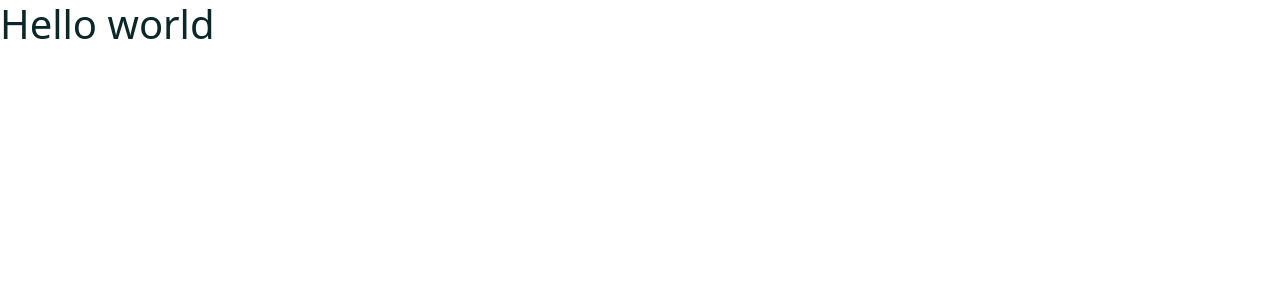
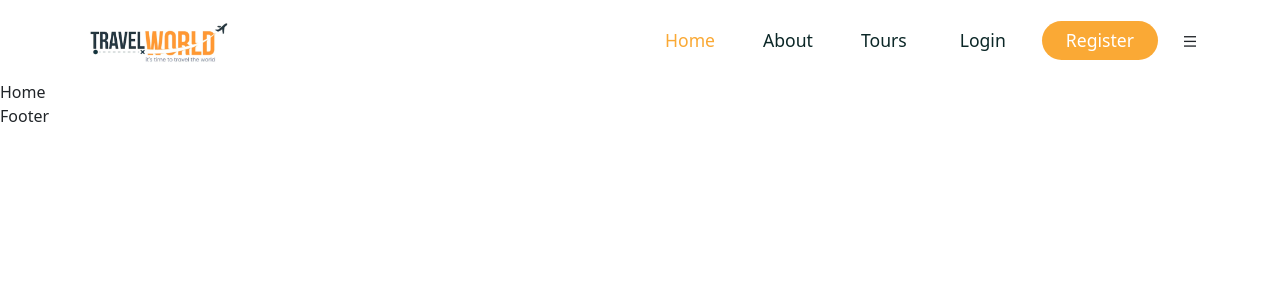
Before and after one commit to Warnakulaisuru/Tour-Management-System, a React (Create React App) app in the folder tour-management/frontend/: page /home in a window 1280 px wide. Shown: the top 300 px of the page. Built offline with nearby package versions, Linux system fonts and the light colour scheme; a web font is replaced by a local one.

Commit message:
create hedder and add some css

```diff
--- a/tour-management/frontend/src/App.js
+++ b/tour-management/frontend/src/App.js
@@ -1,7 +1,9 @@
 import "./App.css";
+import Layout from "./components/Layout/Layout";
+
 
 function App() {
-  return <h1>Hello world</h1>;
+  return <Layout />
 }
 
 export default App;
--- a/tour-management/frontend/src/components/Header/Header.jsx
+++ b/tour-management/frontend/src/components/Header/Header.jsx
@@ -1,9 +1,68 @@
-import React from 'react'
+import React from "react";
+import { Container, Row, Button } from "reactstrap";
+import { NavLink, Link } from "react-router-dom";
+
+import logo from "../../assets/images/logo.png";
+import "./header.css";
+
+const nav__links = [
+  {
+    path: "/home",
+    display: "Home",
+  },
+  {
+    path: "/about",
+    display: "About",
+  },
+  {
+    path: "/tours",
+    display: "Tours",
+  },
+];
 
 const Header = () => {
   return (
-    <div>Header</div>
-  )
-}
+    <header className="header">
+      <Container>
+        <Row>
+          <div className="nav__wrapper d-flex align-items-center justify-content-between">
+            {/* --logo-- */}
+            <div className="logo">
+              <img src={logo} alt="" />
+            </div>
+            {/* --logo end-- */}
 
-export default Header
+            {/* --menu start-- */}
+            <div className="navigation">
+              <ul className="menu d-flex allign-items-center gap-5">
+                {nav__links.map((item, index) => (
+                  <li className="nav__item" key={index}>
+                    <NavLink to={item.path} className={navClass => navClass.isActive ? "active__link" : ""}>{item.display}</NavLink>
+                  </li>
+                ))}
+              </ul>
+            </div>
+            {/* --menu end-- */}
+
+            <div className="nav__right d-flex align-items-center gap-4">
+              <div className="nav__btns d-flex align-items-center gap-4">
+                <Button className="btn secondary__btn">
+                  <Link to='/login'>Login</Link>
+                </Button>
+                <Button className="btn primary__btn">
+                  <Link to='/register'>Register</Link>
+                </Button>
+              </div>
+
+              <span className="moblie__menu">
+              <i class="ri-menu-line"></i>
+              </span>
+            </div>
+          </div>
+        </Row>
+      </Container>
+    </header>
+  );
+};
+
+export default Header;
--- /dev/null
+++ b/tour-management/frontend/src/components/Header/header.css
@@ -0,0 +1,39 @@
+.header{
+    width: 100%;
+    height: 80px;
+    line-height: 80px;
+}
+.logo img{
+    width: 30%;
+}
+.menu{
+    margin-bottom: 0;
+}
+.nav__item a{
+    text-decoration: none;
+    color: var(--heading-color);
+    font-weight: 500;
+    font-size: 1.1rem;
+}
+.nav__item a:hover{
+    color:inherit;
+}
+.nav__item a.active__link{
+    color: var(--secondary-color);
+}
+.mobile__menu{
+    font-size: 1.3rem;
+    color: var(--heading-color);
+    display: none;
+}
+.sticky__header{
+    width: 100%;
+    height: 80px;
+    line-height: 80px;
+    background: #fff;
+    position: sticky;
+    top: 0;
+    left: 0;
+    box-shadow: 3px 3px 8px 3px #ddd;
+    z-index: 999;
+}
--- a/tour-management/frontend/src/components/Layout/Layout.jsx
+++ b/tour-management/frontend/src/components/Layout/Layout.jsx
@@ -1,9 +1,17 @@
-import React from 'react'
+import React from "react";
+
+import Header from "./../Header/Header";
+import Routers from "../../router/Routers";
+import Footer from "./../Footer/Footer";
 
 const Layout = () => {
   return (
-    <div>Layout</div>
-  )
-}
+    <>
+      <Header />
+      <Routers />
+      <Footer />
+    </>
+  );
+};
 
-export default Layout
+export default Layout;
--- a/tour-management/frontend/src/index.js
+++ b/tour-management/frontend/src/index.js
@@ -6,10 +6,13 @@
 import "remixicon/fonts/remixicon.css";
 import "slick-carousel/slick/slick.css";
 import "slick-carousel/slick/slick-theme.css";
+import { BrowserRouter } from "react-router-dom";
 
 const root = ReactDOM.createRoot(document.getElementById("root"));
 root.render(
   <React.StrictMode>
-    <App />
+    <BrowserRouter>
+      <App />
+    </BrowserRouter>
   </React.StrictMode>
 );
--- /dev/null
+++ b/tour-management/frontend/src/router/Routers.js
@@ -0,0 +1,26 @@
+import React from 'react'
+import {Routes,Route, Navigate} from 'react-router-dom'
+
+import Home from '../pages/Home'
+import Tours from '../pages/Tours'
+import TourDetails from '../pages/TourDetails'
+import Login from '../pages/Login'
+import Register from '../pages/Register'
+import SearchResulList from '../pages/SearchResultsList'
+
+const Router = () => {
+  return (
+    <Routes>
+        <Route path='/' element={<Navigate to ='/home'/>} />
+        <Route path='/home' element={<Home/>} />
+        <Route path='/tours' element={<Tours/>} />
+        <Route path='/tours/:id' element={<TourDetails/>} />
+        <Route path='/login' element={<Login/>} />
+        <Route path='/register' element={<Register/>} />
+        <Route path='/tours/search' element={<SearchResulList/>} />
+
+    </Routes>
+  )
+}
+
+export default Router
```
Also changed, not shown: tour-management/frontend/src/router/Router.js (deleted, +0 -10 lines).
